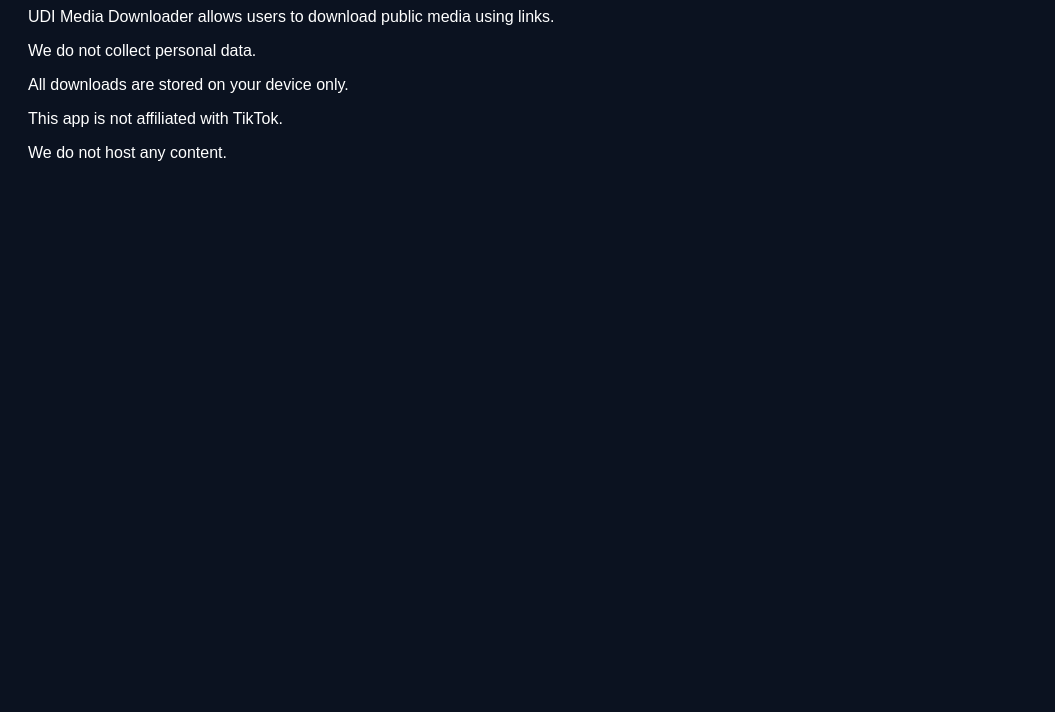
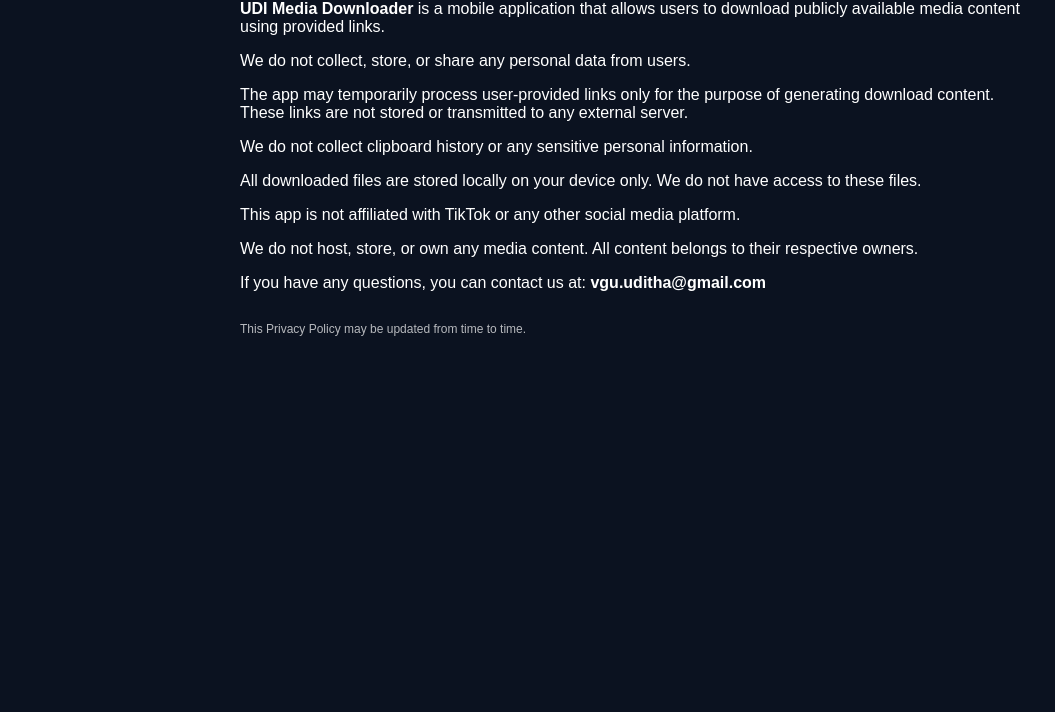
Before and after one commit to Uditha-Git/udi-privacy, a plain HTML site: page privacy.html in a window 1280 px wide. Shown: the part 88-800 px from the top of the page, without its empty margins (0-1055 px from the left). Drawn offline with Linux system fonts and the light colour scheme.

Commit message:
Update Privacy Policy content and title

```diff
--- a/privacy.html
+++ b/privacy.html
@@ -1,21 +1,32 @@
 <!DOCTYPE html>
 <html>
 <head>
-    <title>Privacy Policy</title>
+    <title>Privacy Policy - UDI Media Downloader</title>
 </head>
-<body style="font-family: Arial; background:#0B1220; color:white; padding:20px;">
+
+<body style="font-family: Arial; background:#0B1220; color:white; padding:20px; max-width:800px; margin:auto;">
 
 <h2>Privacy Policy</h2>
 
-<p>UDI Media Downloader allows users to download public media using links.</p>
+<p><strong>UDI Media Downloader</strong> is a mobile application that allows users to download publicly available media content using provided links.</p>
 
-<p>We do not collect personal data.</p>
+<p>We do not collect, store, or share any personal data from users.</p>
 
-<p>All downloads are stored on your device only.</p>
+<p>The app may temporarily process user-provided links only for the purpose of generating download content. These links are not stored or transmitted to any external server.</p>
 
-<p>This app is not affiliated with TikTok.</p>
+<p>We do not collect clipboard history or any sensitive personal information.</p>
 
-<p>We do not host any content.</p>
+<p>All downloaded files are stored locally on your device only. We do not have access to these files.</p>
+
+<p>This app is not affiliated with TikTok or any other social media platform.</p>
+
+<p>We do not host, store, or own any media content. All content belongs to their respective owners.</p>
+
+<p>If you have any questions, you can contact us at: <strong>vgu.uditha@gmail.com</strong></p>
+
+<p style="margin-top:30px; font-size:12px; opacity:0.7;">
+This Privacy Policy may be updated from time to time.
+</p>
 
 </body>
 </html>
```
